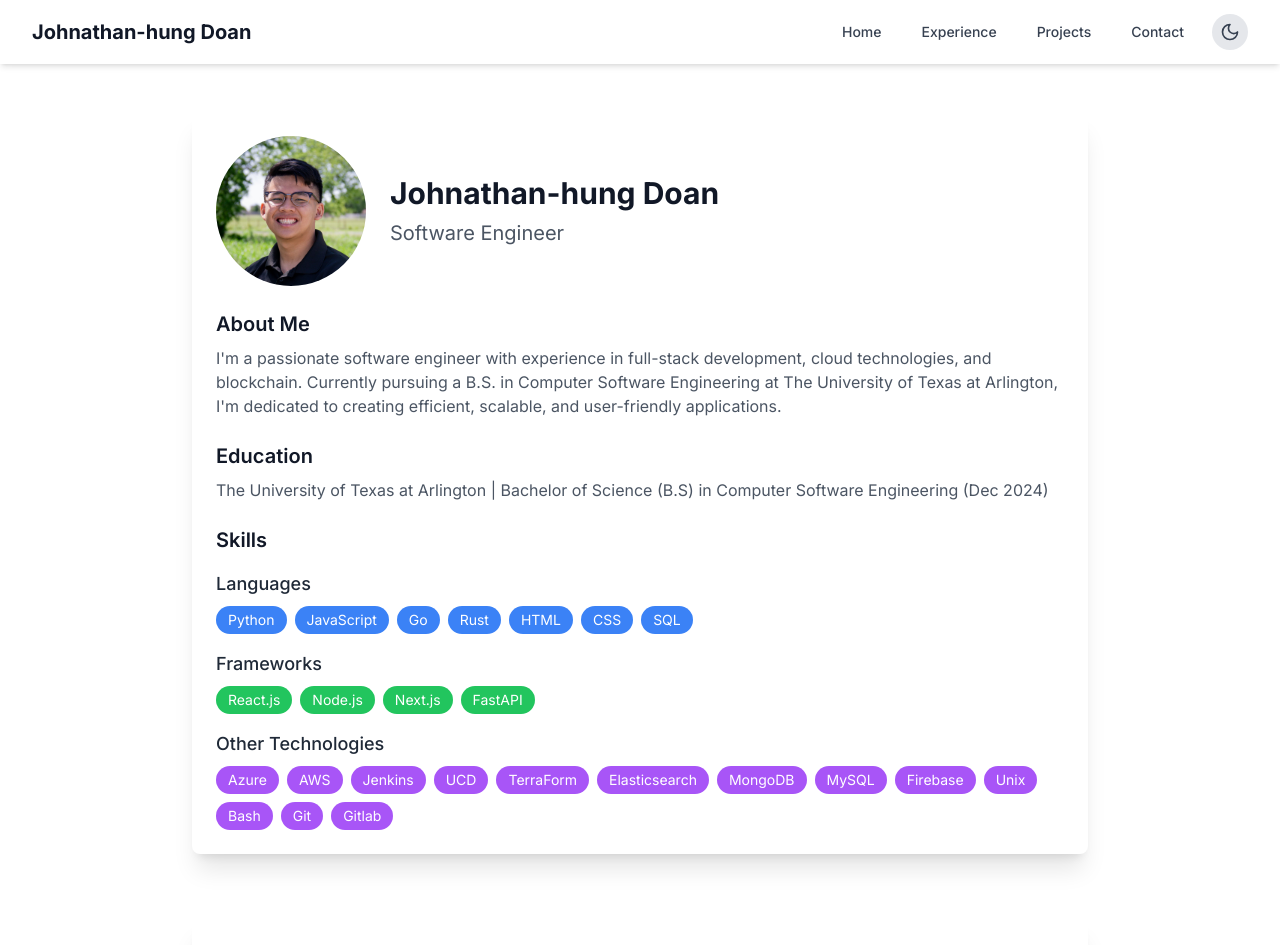
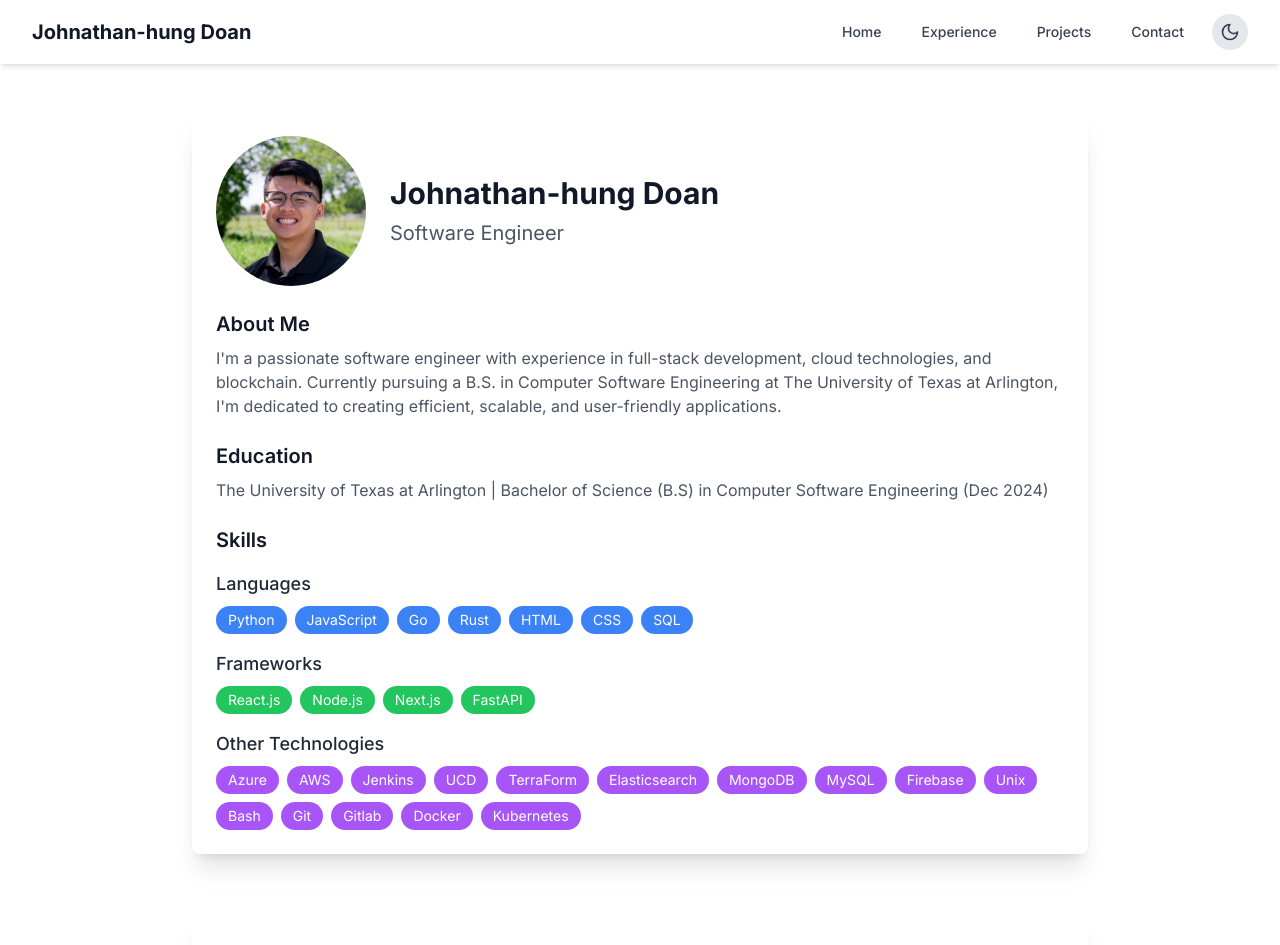
Before and after one commit to johnabot/Portfolio, a Next.js app: page / in a window 1280 px wide. Shown: the top 945 px of the page. Built offline with nearby package versions, Linux system fonts and the light colour scheme.

Commit message:
updated skills

```diff
--- a/app/page.tsx
+++ b/app/page.tsx
@@ -9,7 +9,7 @@ import headshot from './images/headshot.jpeg'
 const skills = {
   languages: ['Python', 'JavaScript', 'Go', 'Rust', 'HTML', 'CSS', 'SQL'],
   frameworks: ['React.js', 'Node.js', 'Next.js', 'FastAPI'],
-  technologies: ['Azure', 'AWS', 'Jenkins', 'UCD', 'TerraForm', 'Elasticsearch', 'MongoDB', 'MySQL', 'Firebase', 'Unix', 'Bash', 'Git', 'Gitlab']
+  technologies: ['Azure', 'AWS', 'Jenkins', 'UCD', 'TerraForm', 'Elasticsearch', 'MongoDB', 'MySQL', 'Firebase', 'Unix', 'Bash', 'Git', 'Gitlab', 'Docker', 'Kubernetes']
 }
 
 const experiences = [
```
